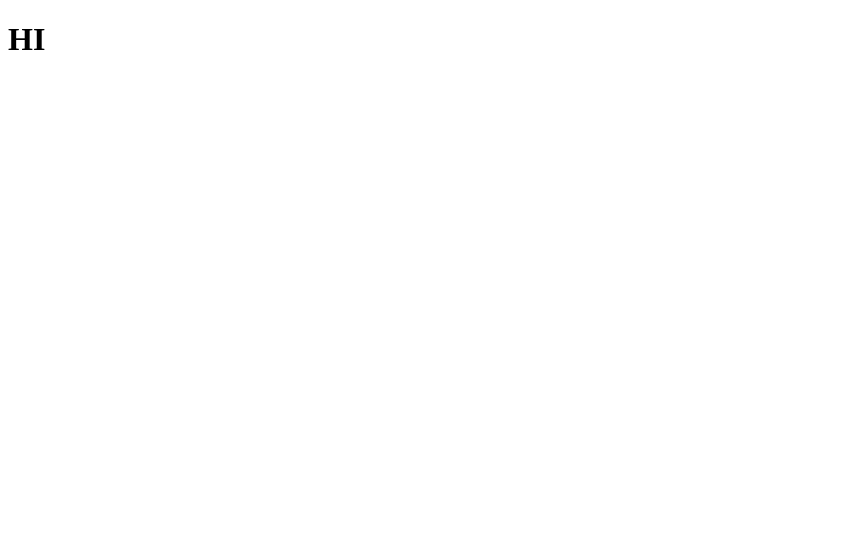
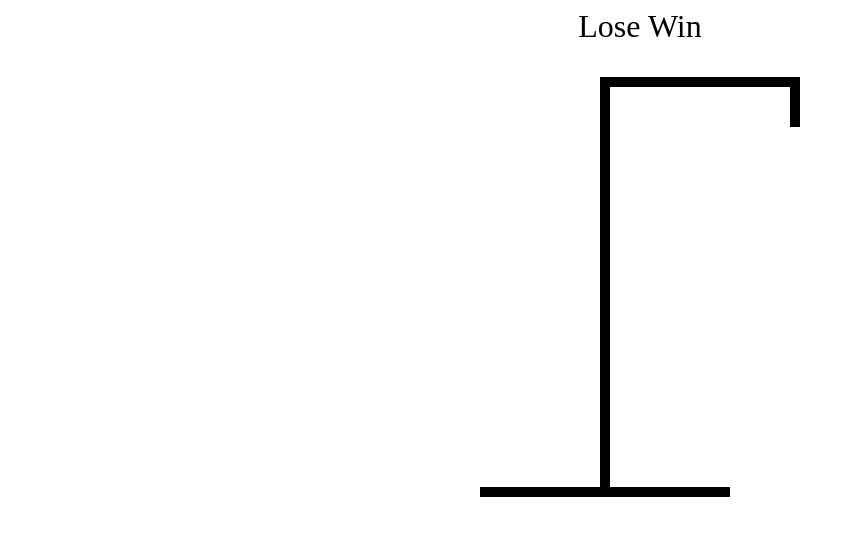
Before and after one commit to aringocode/typescript-hang-game, a React (Vite) app: page / in a window 1280 px wide. Shown: the top 536 px of the page, without its empty margins (0-855 px from the left). Built offline with nearby package versions, Linux system fonts and the light colour scheme.

Commit message:
add base components and styles for hangman

```diff
--- a/src/App.tsx
+++ b/src/App.tsx
@@ -1,9 +1,8 @@
+import HangmanGame from "./HangmanGame.tsx";
+
 function App() {
-
 	return (
-		<h1>
-			HI
-		</h1>
+		<HangmanGame />
 	)
 }
 
--- /dev/null
+++ b/src/HangmanGame.css
@@ -0,0 +1,13 @@
+.hangman-game-wrapper {
+    max-width: 800px;
+    display: flex;
+    flex-direction: column;
+    gap: 2rem;
+    margin: 0 auto;
+    align-items: center;
+}
+
+.hangman-game-result {
+    font-size: 2rem;
+    text-align: center;
+}
--- /dev/null
+++ b/src/HangmanGame.tsx
@@ -0,0 +1,26 @@
+import {useState} from "react";
+import words from "./wordList.json";
+
+import './HangmanGame.css';
+import HangmanPicture from "./HangmanPicture.tsx";
+import HangmanWord from "./HangmanWord.tsx";
+import HangmanKeyboard from "./HangmanKeyboard.tsx";
+
+const HangmanGame = () => {
+	const [wordToGuess, setWordToGuess] = useState(() => {
+		return words[Math.floor(Math.random() * words.length)]
+	});
+
+	const [guessedLetters, setGuessedLetters] = useState<string[]>([])
+
+	return (
+		<div className='hangman-game-wrapper'>
+			<div className="hangman-game-result">Lose Win</div>
+			<HangmanPicture />
+			<HangmanWord />
+			<HangmanKeyboard />
+		</div>
+	)
+}
+
+export default HangmanGame;
--- /dev/null
+++ b/src/HangmanKeyboard.tsx
@@ -0,0 +1,5 @@
+const HangmanKeyboard = () => {
+
+}
+
+export default HangmanKeyboard;
--- /dev/null
+++ b/src/HangmanPicture.css
@@ -0,0 +1,32 @@
+.hangman-picture-wrapper {
+    position: relative;
+}
+
+.hangman-baseplate {
+    height: 10px;
+    width: 250px;
+    background: black;
+}
+
+.hangman-vertical {
+    height: 400px;
+    width: 10px;
+    background: black;
+    margin-left: 120px;
+}
+
+.hangman-gallows {
+    height: 10px;
+    width: 200px;
+    background: black;
+    margin-left: 120px;
+}
+
+.hangman-gallows-vertical {
+    height: 50px;
+    width: 10px;
+    background: black;
+    position: absolute;
+    top: 0;
+    right: 0;
+}
--- /dev/null
+++ b/src/HangmanPicture.tsx
@@ -0,0 +1,15 @@
+import './HangmanPicture.css';
+
+const HangmanPicture = () => {
+
+	return (
+		<div className='hangman-picture-wrapper'>
+			<div className='hangman-gallows-vertical' />
+			<div className='hangman-gallows' />
+			<div className='hangman-vertical' />
+			<div className='hangman-baseplate' />
+		</div>
+	)
+}
+
+export default HangmanPicture;
--- /dev/null
+++ b/src/HangmanWord.tsx
@@ -0,0 +1,5 @@
+const HangmanWord = () => {
+
+}
+
+export default HangmanWord;
--- /dev/null
+++ b/src/wordList.json
@@ -0,0 +1,102 @@
+[
+	"apple",
+	"banana",
+	"cherry",
+	"grape",
+	"mango",
+	"orange",
+	"peach",
+	"pear",
+	"plum",
+	"kiwi",
+	"strawberry",
+	"blueberry",
+	"raspberry",
+	"papaya",
+	"watermelon",
+	"pineapple",
+	"coconut",
+	"lemon",
+	"lime",
+	"apricot",
+	"melon",
+	"pomegranate",
+	"nectarine",
+	"blackberry",
+	"tangerine",
+	"cantaloupe",
+	"fig",
+	"jackfruit",
+	"date",
+	"passionfruit",
+	"dragonfruit",
+	"honeydew",
+	"dog",
+	"cat",
+	"bird",
+	"fish",
+	"horse",
+	"elephant",
+	"tiger",
+	"lion",
+	"bear",
+	"giraffe",
+	"kangaroo",
+	"zebra",
+	"rabbit",
+	"hamster",
+	"turtle",
+	"snake",
+	"frog",
+	"chicken",
+	"duck",
+	"goat",
+	"sheep",
+	"cow",
+	"pig",
+	"deer",
+	"moose",
+	"buffalo",
+	"whale",
+	"shark",
+	"octopus",
+	"crab",
+	"lobster",
+	"shrimp",
+	"squid",
+	"butterfly",
+	"bee",
+	"ant",
+	"spider",
+	"snail",
+	"worm",
+	"pigeon",
+	"sparrow",
+	"falcon",
+	"eagle",
+	"parrot",
+	"crow",
+	"raven",
+	"canary",
+	"finch",
+	"lizard",
+	"ferret",
+	"hedgehog",
+	"chinchilla",
+	"platypus",
+	"otter",
+	"walrus",
+	"seal",
+	"penguin",
+	"bat",
+	"squirrel",
+	"mosquito",
+	"tick",
+	"moth",
+	"beetle",
+	"cockroach",
+	"flea",
+	"antelope",
+	"sealife",
+	"ray"
+]
```
